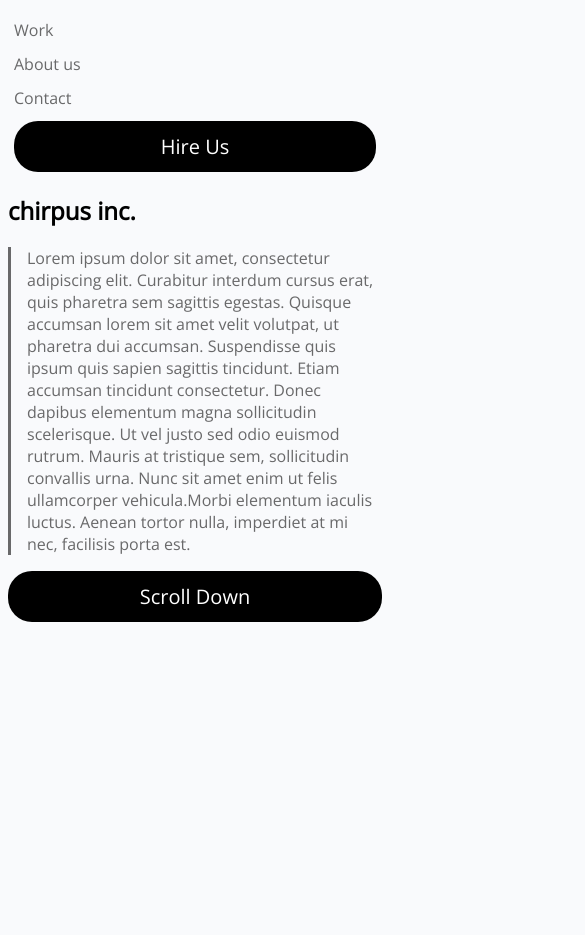
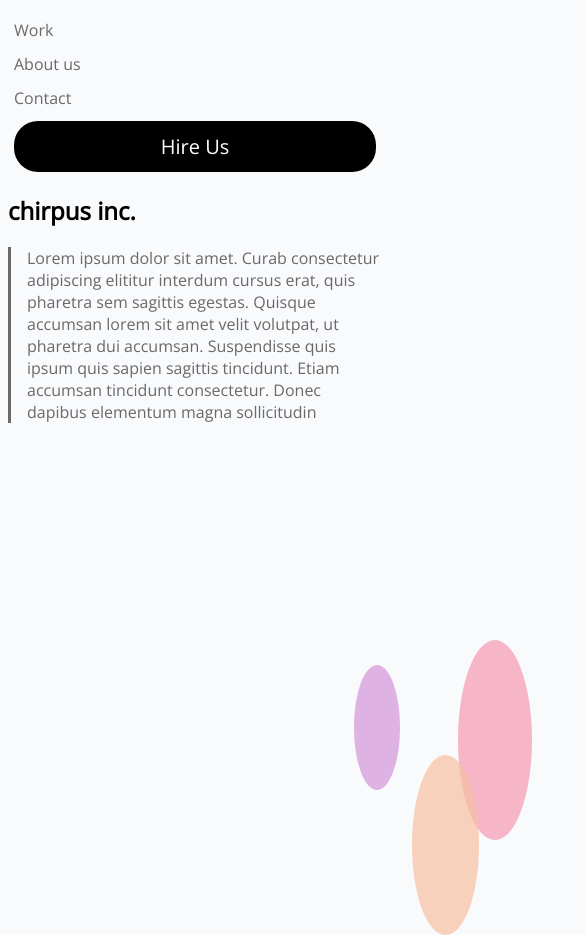
Before and after one commit to Hossayin/HTML-CSS-Lab1, a plain HTML site: page index.html in a window 390 px wide. Shown: the part 33-968 px from the top of the page, 585 px wide, since content can reach past the window. Before the commit the page ends 844 px from the top, so only its background shows below. Drawn offline with nearby package versions, Linux system fonts and the light colour scheme.

Commit message:
circles and media querie is completed

```diff
--- a/index.html
+++ b/index.html
@@ -36,15 +36,11 @@
       <aside>
         <h1>chirpus inc.</h1>
         <p>
-          Lorem ipsum dolor sit amet, consectetur adipiscing elit. Curabitur
+          Lorem ipsum dolor sit amet. Curab consectetur adipiscing elititur
           interdum cursus erat, quis pharetra sem sagittis egestas. Quisque
           accumsan lorem sit amet velit volutpat, ut pharetra dui accumsan.
           Suspendisse quis ipsum quis sapien sagittis tincidunt. Etiam accumsan
           tincidunt consectetur. Donec dapibus elementum magna sollicitudin
-          scelerisque. Ut vel justo sed odio euismod rutrum. Mauris at tristique
-          sem, sollicitudin convallis urna. Nunc sit amet enim ut felis
-          ullamcorper vehicula.Morbi elementum iaculis luctus. Aenean tortor
-          nulla, imperdiet at mi nec, facilisis porta est.
         </p>
         <a href="#" class="button">Scroll Down</a>
       </aside>
--- a/style.css
+++ b/style.css
@@ -48,7 +48,7 @@ p {
   }
   header > a {
     margin-left: 5px;
-    padding-top;: 10px;
+    padding-top: 10px;
   }
   nav {
     display: flex;
@@ -61,36 +61,66 @@ p {
     width: 80%;
     align-items: center;
   }
-  .logo{
+  .logo {
     width: 20%;
-
   }
-  .button{
+  .button {
     width: 6rem;
     padding: 10px 10px;
     font-size: 14px;
   }
-  main{
+  main {
     display: flex;
     flex-direction: row;
   }
-  aside{
-    margin-top: 100px;;
+  aside {
+    margin-top: 100px;
     width: 50%;
   }
-  div{
+}
+aside > a {
+  position: relative;
+  top: 350px;
+  left: 650px;
+}
+div {
   display: flex;
+  height: 50%;
   width: 50%;
 }
-  .largeC{
-    display: flex;
-    flex-wrap: wrap;
+div > span {
+  position: relative;
+
+  left: 40px;
+}
+.largeC {
+  position: relative;
+  top: 150px;
+  left: 450px;
   height: 200px;
   width: 200px;
   background-color: rgba(247, 136, 167, 0.6);
-    border-radius: 50%;
+  border-radius: 100%;
 }
+.mediumC {
+  position: relative;
+  top: 265px;
+  left: 330px;
+  height: 180px;
+  width: 180px;
+  background-color: rgba(247, 193, 162, 0.7);
+  border-radius: 100%;
+}
+.smallC {
+  position: relative;
 
+  height: 125px;
+  width: 125px;
+  background-color: rgba(207, 130, 213, 0.6);
+  border-radius: 100%;
+  top: 175px;
+  left: 205px;
+}
 
 /* a {
     display: flex;
@@ -113,4 +143,3 @@ p {
 /* pading: none; */
 /* font-size: 10px; */
 /* }  */
-}
```
Lines whose indentation alone changed are shown as unchanged.
